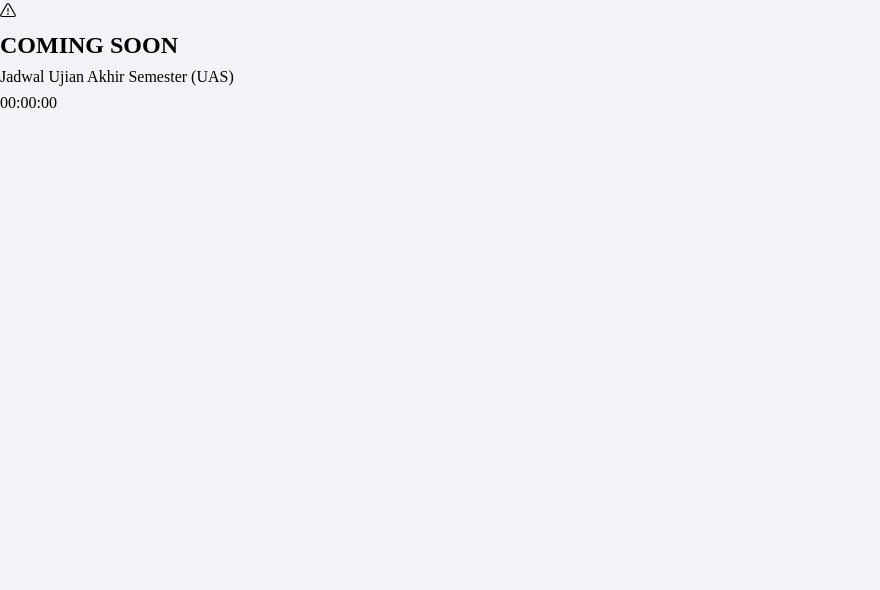
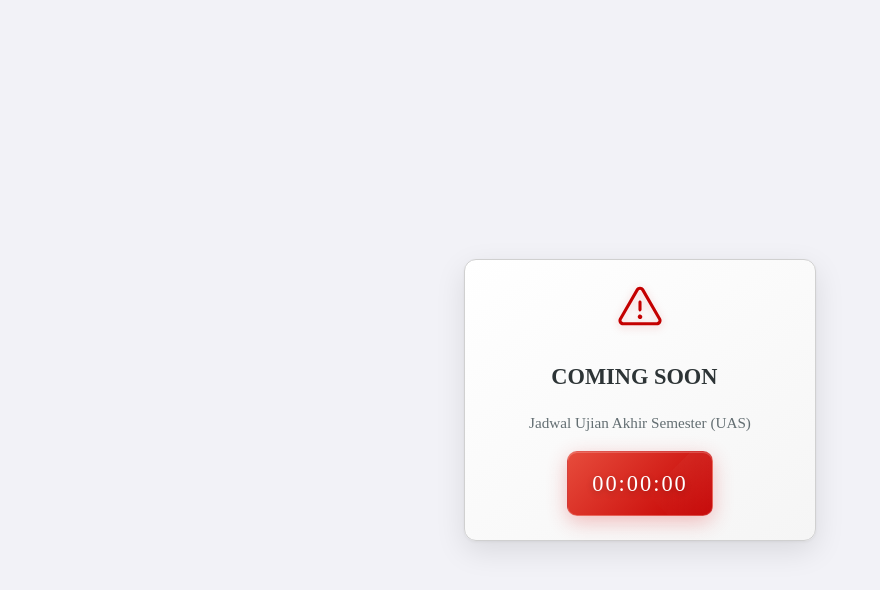
Before and after one commit to syauqi357/jadwalkuliah, a plain HTML site: page ujianuas.html in a window 1280 px wide. Shown: the whole page, without its empty margins (0-880 px from the left). Drawn offline with Linux system fonts and the light colour scheme.

Commit message:
nambah style untuk ujianuas html sangat banyak sampek 1100 lebih di usahakan di pisah kalo masih sempat

```diff
--- a/css/style.css
+++ b/css/style.css
@@ -40,7 +40,6 @@
   height: 64px;
   border-bottom: #872341 1.2px solid;
   background: #ececec;
-
 
   /*   backdrop-filter: blur(12.5px);
   -webkit-backdrop-filter: blur(9.5px); */
@@ -318,7 +317,6 @@
   --shadow-heavy: 0 8px 32px rgba(0, 0, 0, 0.12);
   --transition: all 0.2s ease;
 }
-
 
 body {
   font-family: var(--font-system);
@@ -753,8 +751,6 @@
   transform: rotate(5deg) scale(1.1);
 }
 
-
-
 .daydueDate p {
   margin: 0;
   line-height: 1.2;
@@ -916,7 +912,8 @@
 
 /* Simple breathing animation */
 @keyframes breathe {
-  0%, 100% {
+  0%,
+  100% {
     box-shadow: 0 2px 8px rgba(255, 23, 68, 0.3);
   }
   50% {
@@ -1002,3 +999,148 @@ font-size: 0.875rem;
 
   transition: all 0.3s ease;
 }
+
+/* coming soon css */
+.overlap {
+  display: flex;
+  flex-direction: column;
+  justify-content: center;
+  align-items: center;
+  height: 100vh;
+}
+
+.warning-caution {
+  background: linear-gradient(145deg, #ffffff, #f5f5f5);
+  width: min(22rem, 90vw);
+  max-width: 100%;
+  border-radius: 12px;
+  border: 1px solid #d0d0d0;
+  padding: 1.5rem;
+  display: flex;
+  flex-direction: column;
+  align-items: center;
+  justify-content: center;
+  box-shadow: 0 10px 30px rgba(0, 0, 0, 0.1), 0 1px 3px rgba(0, 0, 0, 0.05);
+}
+
+
+.warning-caution .icon svg {
+  width: 44px;
+  height: 44px;
+  margin-bottom: 0.5rem;
+  fill: #c40000;
+  filter: drop-shadow(0 2px 4px rgba(196, 0, 0, 0.2));
+}
+
+.headLine-body {
+  padding: 1em;
+  padding-bottom: 0em;
+}
+
+.headLine-body h2 {
+  display: flex;
+  justify-content: center;
+  align-items: center;
+  gap: 0.5em;
+  font-size: 1.4rem;
+  font-weight: 700;
+  color: #2d3436;
+}
+
+.headLine-body h2 span svg {
+  width: 10px;
+  height: 10px;
+  fill: #c40000;
+}
+
+.textBody {
+  padding: 1em;
+  text-align: center;
+}
+
+.textBody p {
+  color: #636e72;
+  font-size: 0.95rem;
+  font-weight: 500;
+}
+
+.countdown {
+  background: linear-gradient(135deg, #e74c3c, #c40000);
+  border-radius: 10px;
+  border: 1px solid rgba(255, 255, 255, 0.2);
+  box-shadow: 0 6px 20px rgba(223, 51, 51, 0.3),
+    inset 0 1px 0 rgba(255, 255, 255, 0.2);
+  padding: 0.85rem 1.5rem;
+  display: flex;
+  justify-content: center;
+  align-items: center;
+  position: relative;
+  overflow: hidden;
+}
+
+.countdown::before {
+  content: "";
+  position: absolute;
+  top: -50%;
+  left: -50%;
+  width: 200%;
+  height: 200%;
+  background: linear-gradient(
+    45deg,
+    transparent,
+    rgba(255, 255, 255, 0.1),
+    transparent
+  );
+  animation: shine 3s ease-in-out infinite;
+}
+
+@keyframes shine {
+  0% {
+    transform: translateX(-100%) translateY(-100%) rotate(45deg);
+  }
+  100% {
+    transform: translateX(100%) translateY(100%) rotate(45deg);
+  }
+}
+
+.countdown p {
+  font-size: 1.4rem;
+  font-weight: 500;
+  color: #ffffff;
+  letter-spacing: 2px;
+  text-shadow: 0 2px 6px rgba(0, 0, 0, 0.25);
+  font-variant-numeric: tabular-nums;
+  position: relative;
+  z-index: 1;
+}
+
+
+@media (max-width: 480px) {
+  .warning-caution {
+    padding: 1.25rem;
+    width: min(14rem, 300vw);
+  }
+
+  .warning-caution .icon svg {
+    width: 36px;
+    height: 36px;
+  }
+
+  .headLine-body h2 {
+    font-size: 1.2rem;
+  }
+
+  .headLine-body h2 span svg {
+    width: 18px;
+    height: 18px;
+  }
+
+  .textBody p {
+    font-size: 12px;
+  }
+
+  .countdown p {
+    font-size: 1.1rem;
+    letter-spacing: 2px;
+  }
+}
```
Lines whose indentation alone changed are shown as unchanged.
